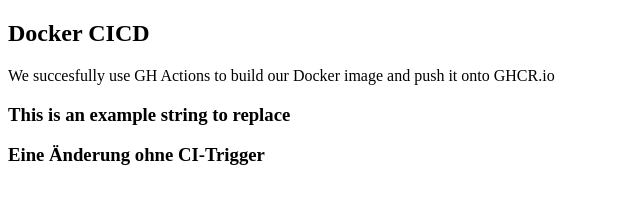
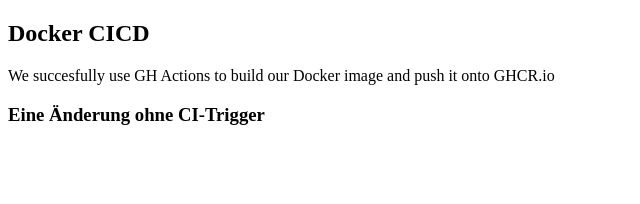
Before and after one commit to l4rm4nd/CICD-Example, a website: page html/index.html in a window 1280 px wide. Shown: the whole page, without its empty margins (0-640 px from the left). Drawn offline with Linux system fonts and the light colour scheme.

Commit message:
fix: remove example string

```diff
--- a/html/index.html
+++ b/html/index.html
@@ -9,7 +9,6 @@
 <h2>Docker CICD</h2>
 <span>We succesfully use GH Actions to build our Docker image and push it onto GHCR.io</span>
 
-<h3>This is an example string to replace</h3>
 <h3>Eine Änderung ohne CI-Trigger</h3>
 
 </body>
```
